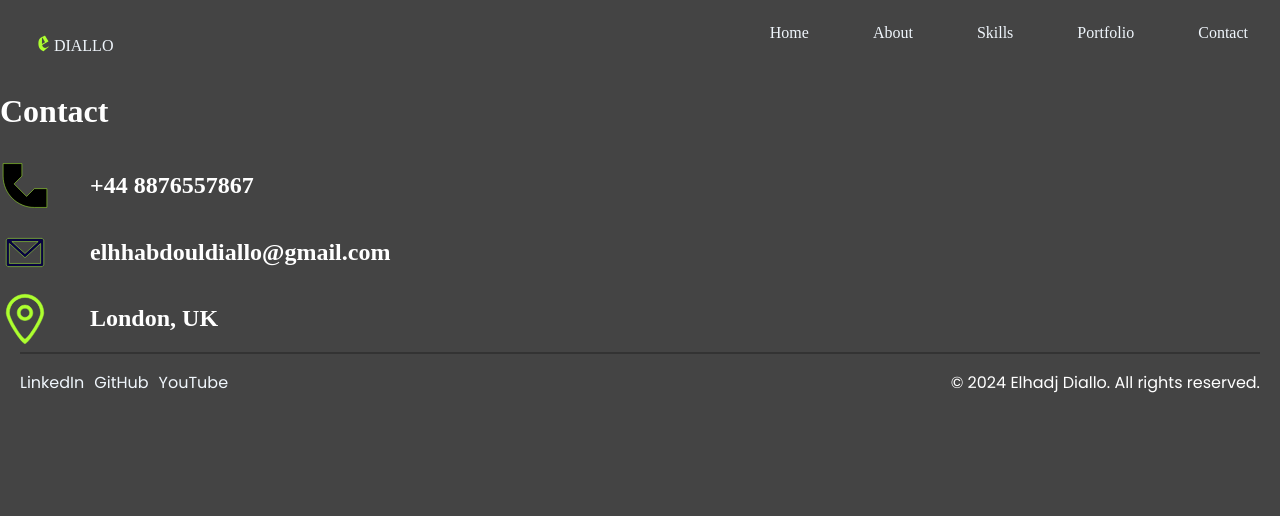
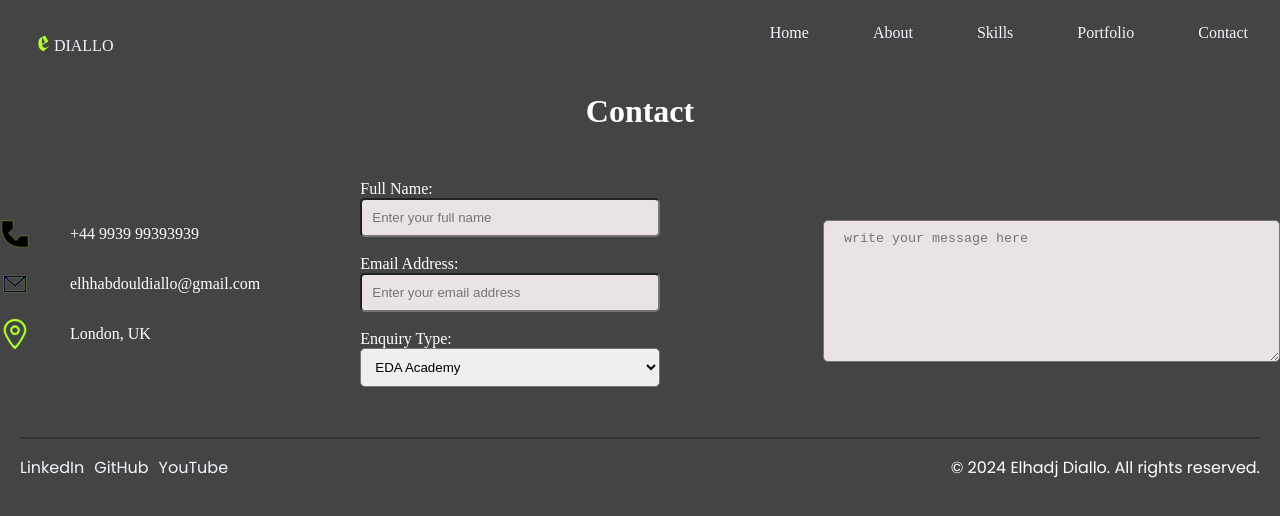
Before and after one commit to eediallo/eediallo.github.io, a React (Create React App) app in the folder my-portfolio/: page /contact in a window 1280 px wide. Shown: the top 516 px of the page. Built offline with nearby package versions, Linux system fonts and the light colour scheme.

Commit message:
adds and styles contact page

```diff
--- a/my-portfolio/src/components/Contact.js
+++ b/my-portfolio/src/components/Contact.js
@@ -1,26 +1,63 @@
-import phoneLogo from "../images/phone-logo.svg"
-import emailLogo from "../images/email-logo.svg"
-import locationLogo from "../images/location.svg"
+import phoneLogo from "../images/phone-logo.svg";
+import emailLogo from "../images/email-logo.svg";
+import locationLogo from "../images/location.svg";
 
+const Contact = () => {
+  return (
+    <>
+    <h1 className="contact-title">Contact</h1>
+    <div className="contact-wrapper">
+      <div>
+        <div className="contact-box">
+          <img src={phoneLogo} alt="phone logo" />
+          <p><important>+44 9939 99393939</important></p>
+        </div>
+        <div className="contact-box">
+          <img src={emailLogo} alt="phone logo" />
+          <p><import>elhhabdouldiallo@gmail.com</import></p>
+        </div>
+        <div className="contact-box">
+          <img src={locationLogo} alt="phone logo" />
+          <p><important>London, UK</important></p>
+        </div>
+      </div>
 
-const Contact = ()=>{
-    return(
-        <div className="contact-wrapper">
-            <h1>Contact</h1>
-            <div className="contact-box">
-                <img src={phoneLogo} alt="phone logo"/>
-                <h2>+44 8876557867</h2>
+      <div className="contact-form">
+        <form>
+            {/* main form input */}
+            <div>
+            <div>
+                <label for="full-name" >Full Name: </label>
+                <input type="text" id="full-name" name="full-name" placeholder="Enter your full name" required/>
             </div>
-            <div className="contact-box">
-                <img src={emailLogo} alt="phone logo"/>
-                <h2>elhhabdouldiallo@gmail.com</h2>
+            <br></br>
+            <div>
+                <label for="email" >Email Address: </label>
+                <input type="email" id="email" name="email" placeholder="Enter your email address" required/>
             </div>
-            <div className="contact-box">
-                <img src={locationLogo} alt="phone logo"/>
-                <h2>London, UK</h2>
+            <br></br>
+
+            <div>
+                <label for="enquiry" >Enquiry Type: </label>
+                <select id="enquiry" name="enquiry" >
+                    <option>EDA Academy</option>
+                    <option>Maintenance</option>
+                    <option>Partnership</option>
+                </select>
             </div>
-        </div>
-    )
-}
+            </div>
 
-export default Contact
+            {/* text area */}
+            <div>
+                <label for="message"></label><br/>
+                <textarea id="message" name="message" rows={8} cols={50} placeholder="write your message here">
+                </textarea>
+            </div>
+        </form>
+      </div>
+    </div>
+    </>
+  );
+};
+
+export default Contact;
--- a/my-portfolio/src/css/contact.css
+++ b/my-portfolio/src/css/contact.css
@@ -1,5 +1,16 @@
+.contact-title{
+    text-align: center;
+}
+
+.contact-wrapper{
+    display: flex;
+    gap: 100px;
+    align-items: center;
+    margin: 50px 0;
+}
+
 .contact-wrapper img{
-    width: 50px;
+    width: 30px;
     height: auto;
 }
 
@@ -7,3 +18,47 @@
     display: flex;
     gap: 40px;
 }
+
+form{
+    display: flex;
+    gap: 100px;
+    align-items: center;
+}
+
+input[type="text"], input[type="email"]{
+    padding: 10px;
+    width: 300px;
+    background-color: #e9e3e3;
+    border-radius: 5px;
+    color: #222;
+}
+
+input[type="text"]:focus, input[type="email"]:focus{
+    padding: 5px 10px;
+    width: 300px;
+    background-color: rgb(196, 229, 145);
+    border-radius: 5px;
+}
+
+textarea{
+    padding: 10px 20px;
+    background-color: #e9e3e3;
+    margin-top: 0;
+    border-radius: 5px;
+    color: #222;
+}
+
+textarea:focus{
+    background-color:  rgb(196, 229, 145);
+}
+
+select{
+    padding: 10px ;
+    width: 300px;
+    border-radius: 5px;
+}
+
+
+option{
+    background-color: rgb(196, 229, 145);
+}
```
